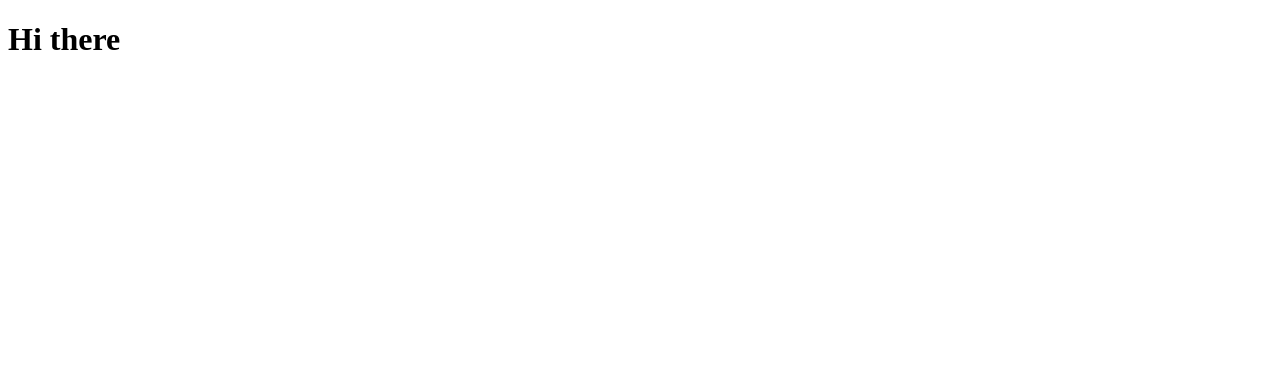
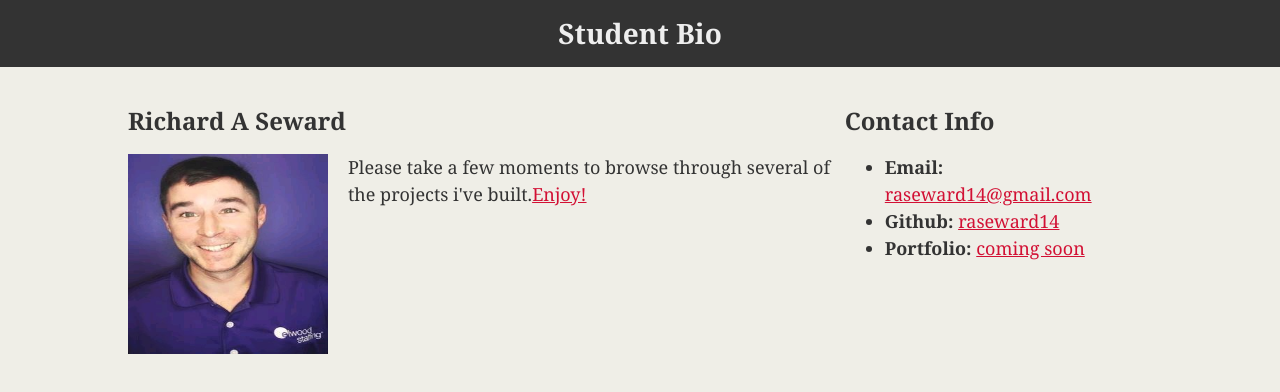
Before and after one commit to raseward14/raseward14.github.io, a plain HTML site: page index.html in a window 1280 px wide. Drawn offline with Linux system fonts and the light colour scheme.

Commit message:
added image and links to bio page

```diff
--- /dev/null
+++ b/assets/css/style.css
@@ -0,0 +1,38 @@
+body {
+    /* Box-model */
+    padding: 0;
+
+    /* Positioning */
+    margin: 0;
+    font-family: Georgia, "Times New Roman", Times, serif;
+
+    /* Typography */
+
+    font-size: 18px;
+    line-height: 150%;
+    color: #333;
+
+    /* Visual */
+    background: #efeee7;
+  }
+
+  header {
+    background: #d21034;
+  }
+
+  h1 {
+    /* Box-model */
+    padding: 20px 0;
+
+    /* Positioning */
+    margin: 0;
+    margin-bottom: 20px;
+    font-size: 28px;
+
+    /* Typography */
+    color: #eee;
+    text-align: center;
+
+    /* Visual */
+    background: #333;
+  }
--- /dev/null
+++ b/assets/css/style2.css
@@ -0,0 +1,38 @@
+h2 {
+    font-size: 24px;
+  }
+
+  a {
+    color: #d21034;
+  }
+
+  .container {
+    /* Box-model */
+    width: 1024px;
+
+    /* Positioning */
+    margin: 0 auto;
+  }
+
+  #main-bio,
+  #contact-info,
+  #bio-image {
+    float: left;
+  }
+
+  #main-bio {
+    width: 70%;
+  }
+
+  #contact-info {
+    width: 30%;
+  }
+
+  #bio-image {
+    /* Box-model */
+    width: 200px;
+    height: 200px;
+
+    /* Positioning */
+    margin-right: 20px;
+  }
--- a/index.html
+++ b/index.html
@@ -1,12 +1,44 @@
+<!-- HTML Bio with TWO CSS fies -->
 <!DOCTYPE html>
-<html lang="en">
+<html lang="en-us">
+
 <head>
-    <meta charset="UTF-8">
-    <meta name="viewport" content="width=device-width, initial-scale=1.0">
-    <title>Document</title>
+
+  <meta charset="UTF-8">
+  <title>1.2.9 Exercise</title>
+
+  <!-- This critical line points your HTML to the CSS file. Notice the "relative" pathway  -->
+  <link rel="stylesheet" type="text/css" href="assets/css/style.css">
+  <!-- And now we have a second stylesheet! -->
+  <link rel="stylesheet" type="text/css" href="assets/css/style2.css">
+
 </head>
+
 <body>
-    <h1>Hi there</h1>
+  <header>
+    <h1>Student Bio</h1>
+  </header>
+
+  <div class="container">
+
+    <section id="main-bio">
+
+      <h2>Richard A Seward</h2>
+      <img src="assets/images/richard.png" alt="image of my face" id="bio-image">
+      <p>Please take a few moments to browse through several of the projects i've built.<a href="https://github.com/raseward14">Enjoy!</a></p>
+
+    </section>
+
+    <section id="contact-info">
+      <h2>Contact Info</h2>
+      <ul>
+        <li><strong>Email:</strong> <a href="#">raseward14@gmail.com</a></li>
+        <li><strong>Github:</strong> <a href="https://github.com/raseward14">raseward14</a></li>
+        <li><strong>Portfolio:</strong> <a href="https://raseward14.github.io/">coming soon</a></li>
+      </ul>
+    </section>
+  </div>
 
 </body>
+
 </html>
```
Also changed, not shown: assets/images/richard.png (added).
